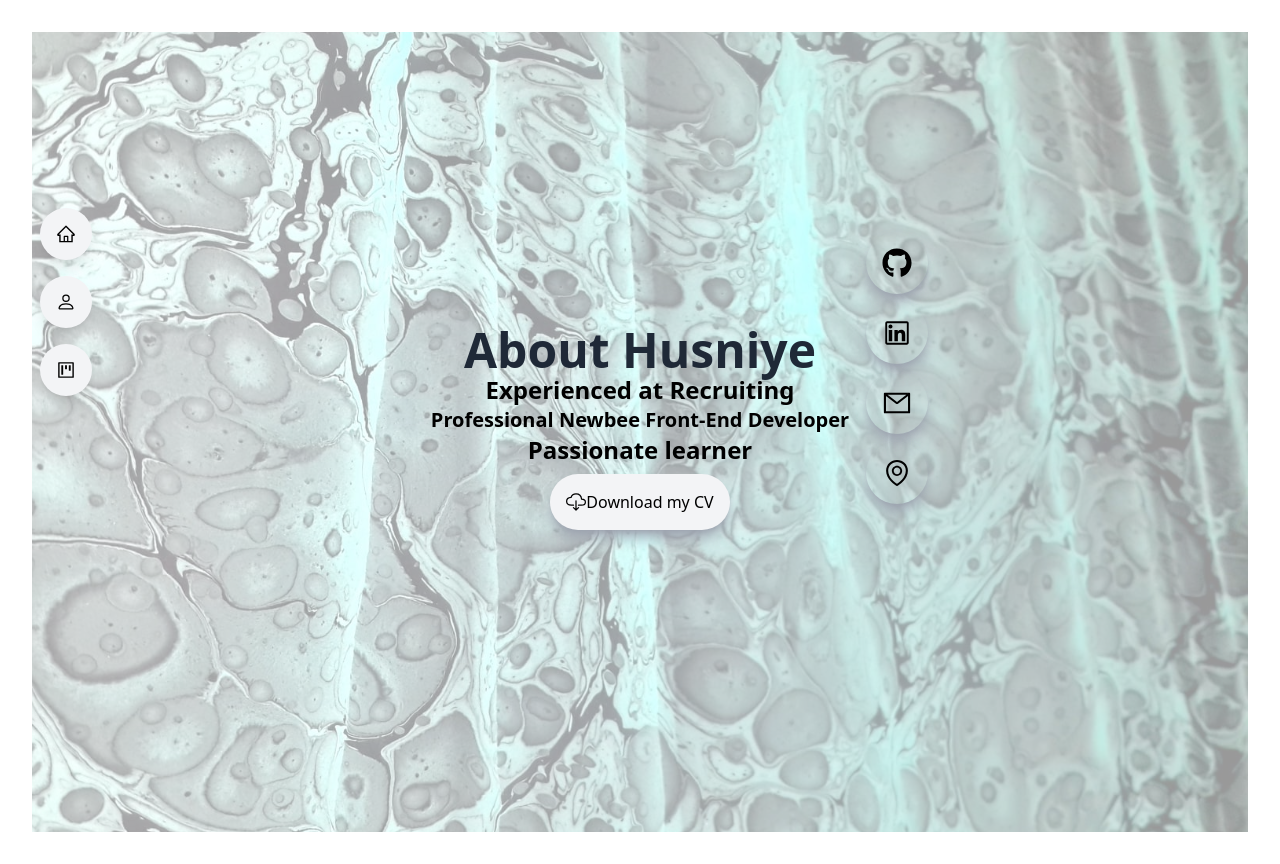
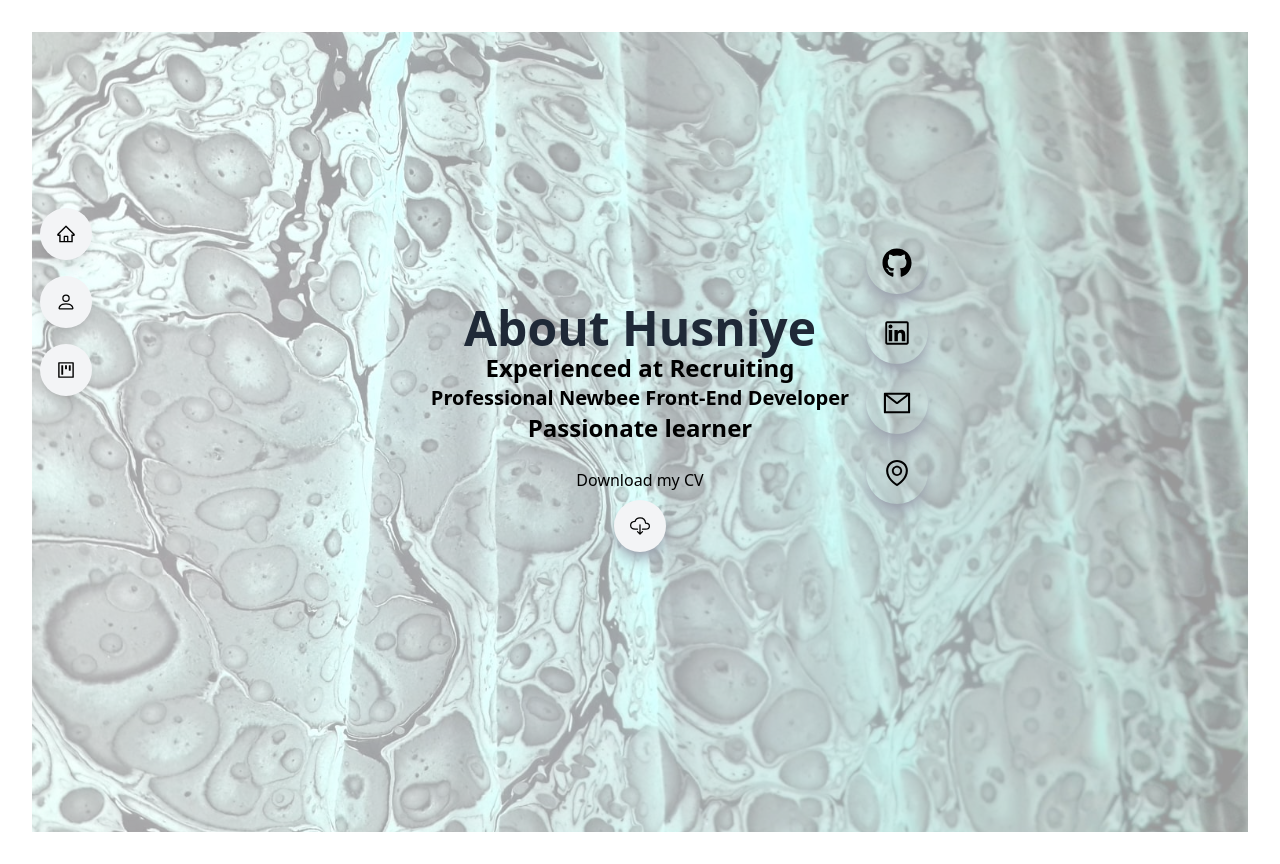
Before and after one commit to tigerkaplan/HusniyeErparunWebPortfolio, a React (Vite) app: page /about in a window 1280 px wide. Built offline with nearby package versions, Linux system fonts and the light colour scheme.

Commit message:
Download text modified

```diff
--- a/src/pages/About.jsx
+++ b/src/pages/About.jsx
@@ -39,13 +39,16 @@ const About = () => {
           </div>
 
           {/* ----------------------- Download CV Button --------------------------*/}
+          <span className="text-right">
+            {" "}<p className="text-center">
+              {" "}<br /> Download my CV{" "}
+            </p>
+          </span>
           <div className="flex justify-center items-center rounded-full shadow-lg bg-gray-100 shadow-gray-400 m-2 p-4 cursor-pointer hover: scale-10 easy-in duration-200">
             <IoCloudDownloadOutline
               size={20}
               onClick={() => downloadFileAtURL(PDF_FILE_URL)}
             />
-
-            <span className="text-right" > <p className="text-right">     Download my CV </p></span>
           </div>
           {/* ----------------------- Download CV Button --------------------------*/}
         </div>
```
